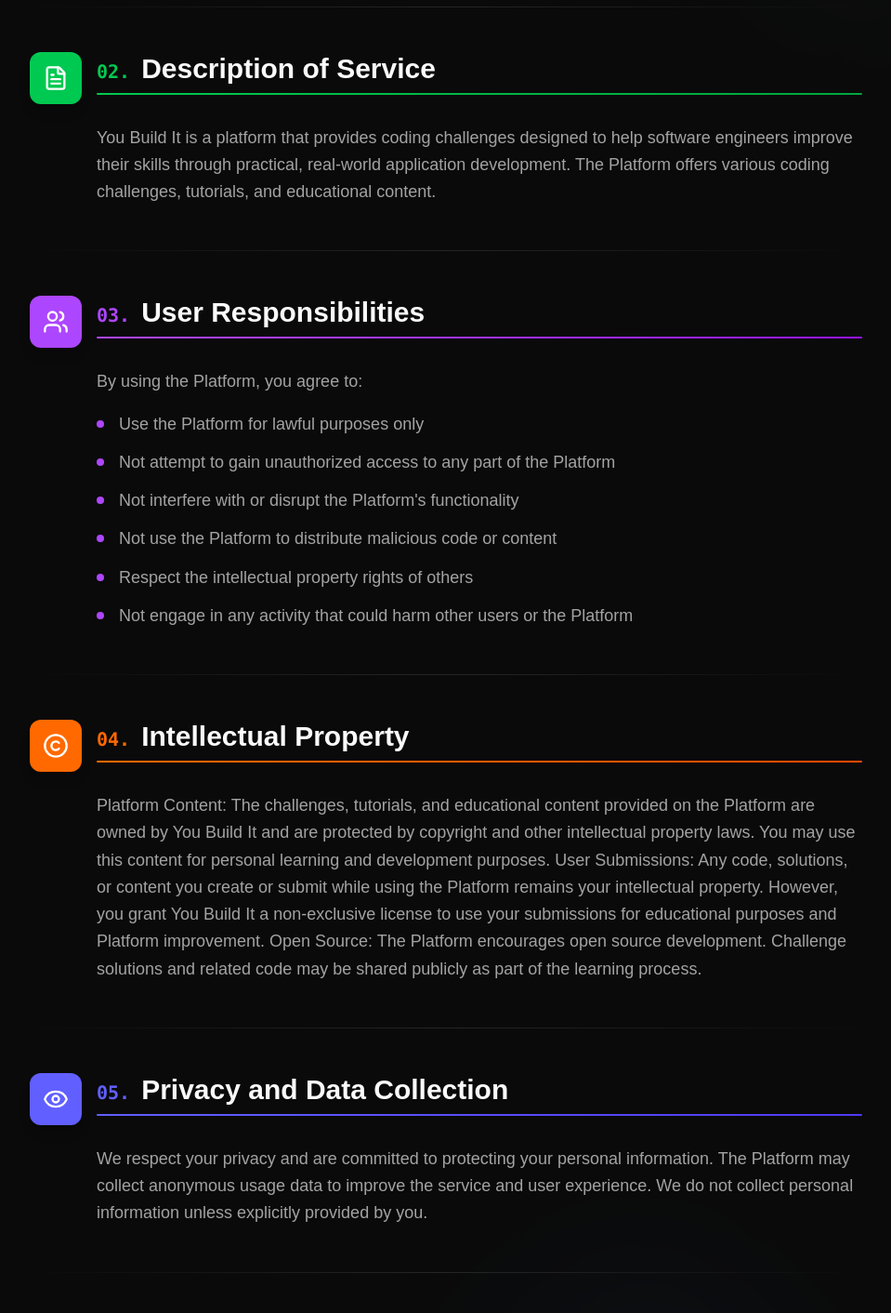
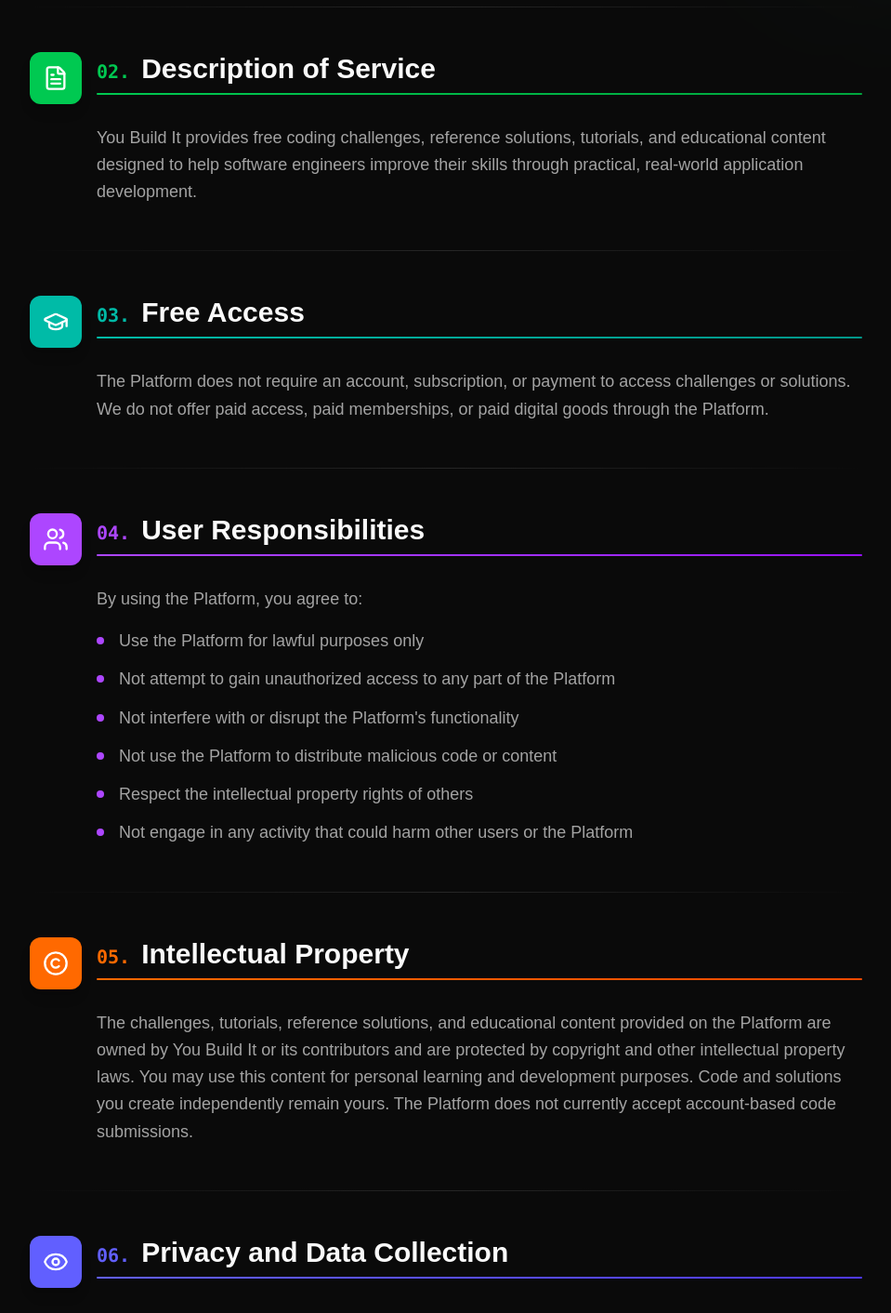
Before and after one commit to nicholasadamou/youbuildit.dev, a Next.js app: page /terms in a window 1280 px wide. Shown: the part 500-1912 px from the top of the page at 93% size, without its empty margins (160-1119 px from the left). Built offline with nearby package versions, Linux system fonts and the light colour scheme; no server answers.

Commit message:
docs: update terms for free access

```diff
--- a/app/terms/page.tsx
+++ b/app/terms/page.tsx
@@ -18,6 +18,8 @@
 } from 'lucide-react';
 
 export default function TermsOfUsePage() {
+  const lastUpdated = 'July 6, 2026';
+
   // Animation variants
   const containerVariants = {
     hidden: { opacity: 0 },
@@ -103,10 +105,21 @@
       textColor: 'text-green-500',
       glowColor: 'bg-green-500/20',
       content:
-        'You Build It is a platform that provides coding challenges designed to help software engineers improve their skills through practical, real-world application development. The Platform offers various coding challenges, tutorials, and educational content.',
+        'You Build It provides free coding challenges, reference solutions, tutorials, and educational content designed to help software engineers improve their skills through practical, real-world application development.',
     },
     {
       id: 3,
+      title: 'Free Access',
+      icon: GraduationCap,
+      color: 'from-teal-500 to-teal-600',
+      iconColor: 'bg-teal-500',
+      textColor: 'text-teal-500',
+      glowColor: 'bg-teal-500/20',
+      content:
+        'The Platform does not require an account, subscription, or payment to access challenges or solutions. We do not offer paid access, paid memberships, or paid digital goods through the Platform.',
+    },
+    {
+      id: 4,
       title: 'User Responsibilities',
       icon: Users,
       color: 'from-purple-500 to-purple-600',
@@ -124,7 +137,7 @@
       ],
     },
     {
-      id: 4,
+      id: 5,
       title: 'Intellectual Property',
       icon: Copyright,
       color: 'from-orange-500 to-orange-600',
@@ -132,10 +145,10 @@
       textColor: 'text-orange-500',
       glowColor: 'bg-orange-500/20',
       content:
-        'Platform Content: The challenges, tutorials, and educational content provided on the Platform are owned by You Build It and are protected by copyright and other intellectual property laws. You may use this content for personal learning and development purposes. User Submissions: Any code, solutions, or content you create or submit while using the Platform remains your intellectual property. However, you grant You Build It a non-exclusive license to use your submissions for educational purposes and Platform improvement. Open Source: The Platform encourages open source development. Challenge solutions and related code may be shared publicly as part of the learning process.',
+        'The challenges, tutorials, reference solutions, and educational content provided on the Platform are owned by You Build It or its contributors and are protected by copyright and other intellectual property laws. You may use this content for personal learning and development purposes. Code and solutions you create independently remain yours. The Platform does not currently accept account-based code submissions.',
     },
     {
-      id: 5,
+      id: 6,
       title: 'Privacy and Data Collection',
       icon: Eye,
       color: 'from-indigo-500 to-indigo-600',
@@ -143,10 +156,10 @@
       textColor: 'text-indigo-500',
       glowColor: 'bg-indigo-500/20',
       content:
-        'We respect your privacy and are committed to protecting your personal information. The Platform may collect anonymous usage data to improve the service and user experience. We do not collect personal information unless explicitly provided by you.',
+        'We respect your privacy and are committed to limiting personal data collection. Because the Platform does not provide user accounts or paid access, we do not collect account credentials or payment information through the Platform. We may collect anonymous or aggregate usage data to improve the service and user experience, and we may receive personal information only if you choose to provide it when contacting us.',
     },
     {
-      id: 6,
+      id: 7,
       title: 'Educational Use',
       icon: GraduationCap,
       color: 'from-teal-500 to-teal-600',
@@ -157,7 +170,7 @@
         'The Platform is designed for educational purposes. The challenges and content are meant to help users learn and improve their software development skills. While we strive for accuracy, the content should not be considered as professional advice or production-ready solutions without proper review and testing.',
     },
     {
-      id: 7,
+      id: 8,
       title: 'Disclaimer of Warranties',
       icon: AlertTriangle,
       color: 'from-yellow-500 to-yellow-600',
@@ -168,7 +181,7 @@
         'The Platform is provided "as is" without warranties of any kind, either express or implied. We make no guarantees about the availability, accuracy, or reliability of the Platform. Use of the Platform is at your own risk.',
     },
     {
-      id: 8,
+      id: 9,
       title: 'Limitation of Liability',
       icon: Scale,
       color: 'from-red-500 to-red-600',
@@ -176,10 +189,10 @@
       textColor: 'text-red-500',
       glowColor: 'bg-red-500/20',
       content:
-        'To the fullest extent permitted by law, You Build It shall not be liable for any indirect, incidental, special, or consequential damages resulting from your use of the Platform. Our total liability shall not exceed the amount you paid to use the Platform (if any).',
+        'To the fullest extent permitted by law, You Build It shall not be liable for any indirect, incidental, special, or consequential damages resulting from your use of the Platform. Because the Platform is provided free of charge, our total liability for any claim arising from or related to the Platform is limited to the maximum extent permitted by applicable law.',
     },
     {
-      id: 9,
+      id: 10,
       title: 'Modifications to Terms',
       icon: FileX,
       color: 'from-pink-500 to-pink-600',
@@ -190,18 +203,18 @@
         'We reserve the right to modify these Terms of Use at any time. Changes will be effective immediately upon posting on the Platform. Your continued use of the Platform after changes are posted constitutes acceptance of the revised terms.',
     },
     {
-      id: 10,
-      title: 'Termination',
+      id: 11,
+      title: 'Availability and Access',
       icon: Gavel,
       color: 'from-gray-500 to-gray-600',
       iconColor: 'bg-gray-500',
       textColor: 'text-gray-500',
       glowColor: 'bg-gray-500/20',
       content:
-        'We reserve the right to terminate or suspend access to the Platform at any time, with or without cause or notice. Upon termination, your right to use the Platform will cease immediately.',
+        'We may modify, suspend, or discontinue any part of the Platform at any time, with or without notice. Because the Platform does not provide user accounts, there is no account termination process. Your right to use the Platform ends if you violate these Terms.',
     },
     {
-      id: 11,
+      id: 12,
       title: 'Governing Law',
       icon: MapPin,
       color: 'from-cyan-500 to-cyan-600',
@@ -212,7 +225,7 @@
         'These Terms of Use shall be governed by and construed in accordance with the laws of the jurisdiction where You Build It is operated, without regard to conflict of law principles.',
     },
     {
-      id: 12,
+      id: 13,
       title: 'Contact Information',
       icon: Mail,
       color: 'from-emerald-500 to-emerald-600',
@@ -295,12 +308,7 @@
             >
               <div className="w-2 h-2 bg-[var(--brand)] rounded-full animate-pulse" />
               <span className="text-sm font-medium">
-                Last updated:{' '}
-                {new Date().toLocaleDateString('en-US', {
-                  year: 'numeric',
-                  month: 'long',
-                  day: 'numeric',
-                })}
+                Last updated: {lastUpdated}
               </span>
             </motion.div>
           </motion.div>
```
